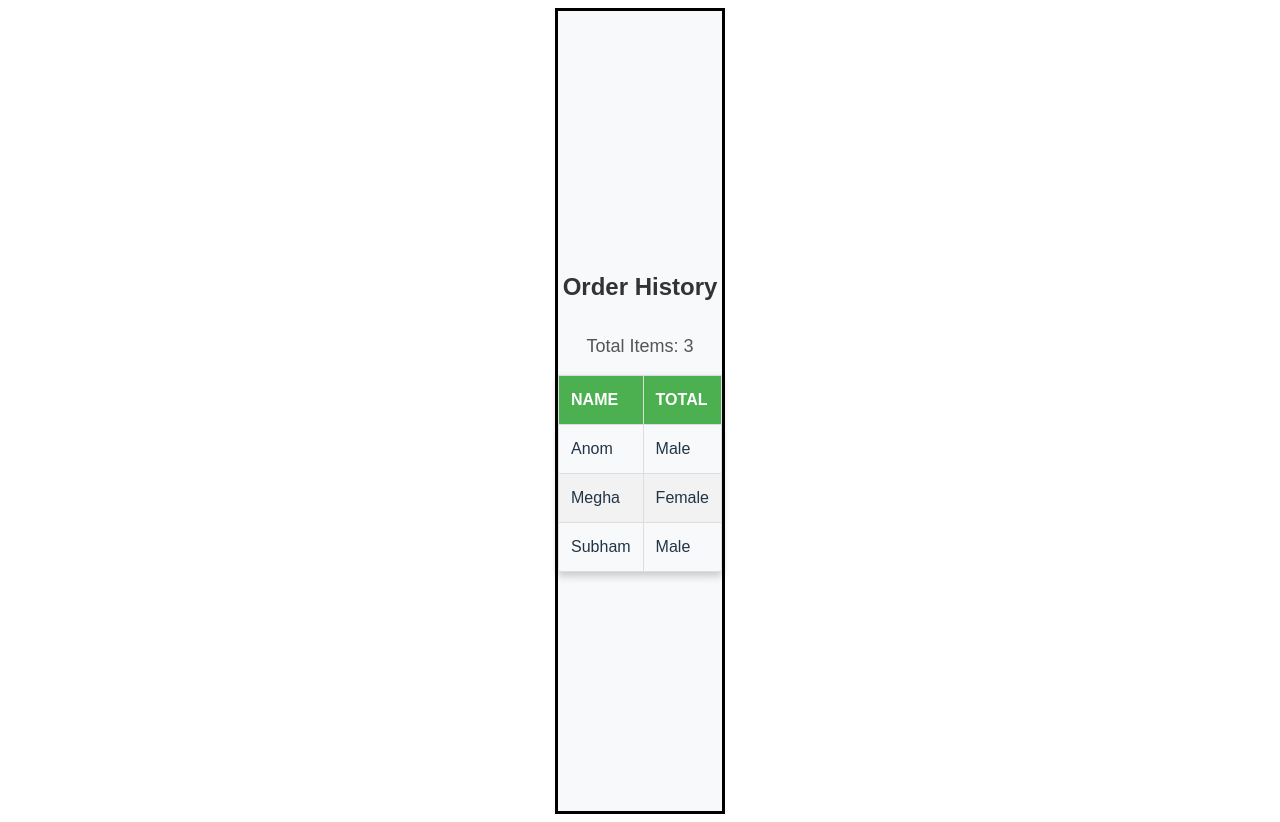
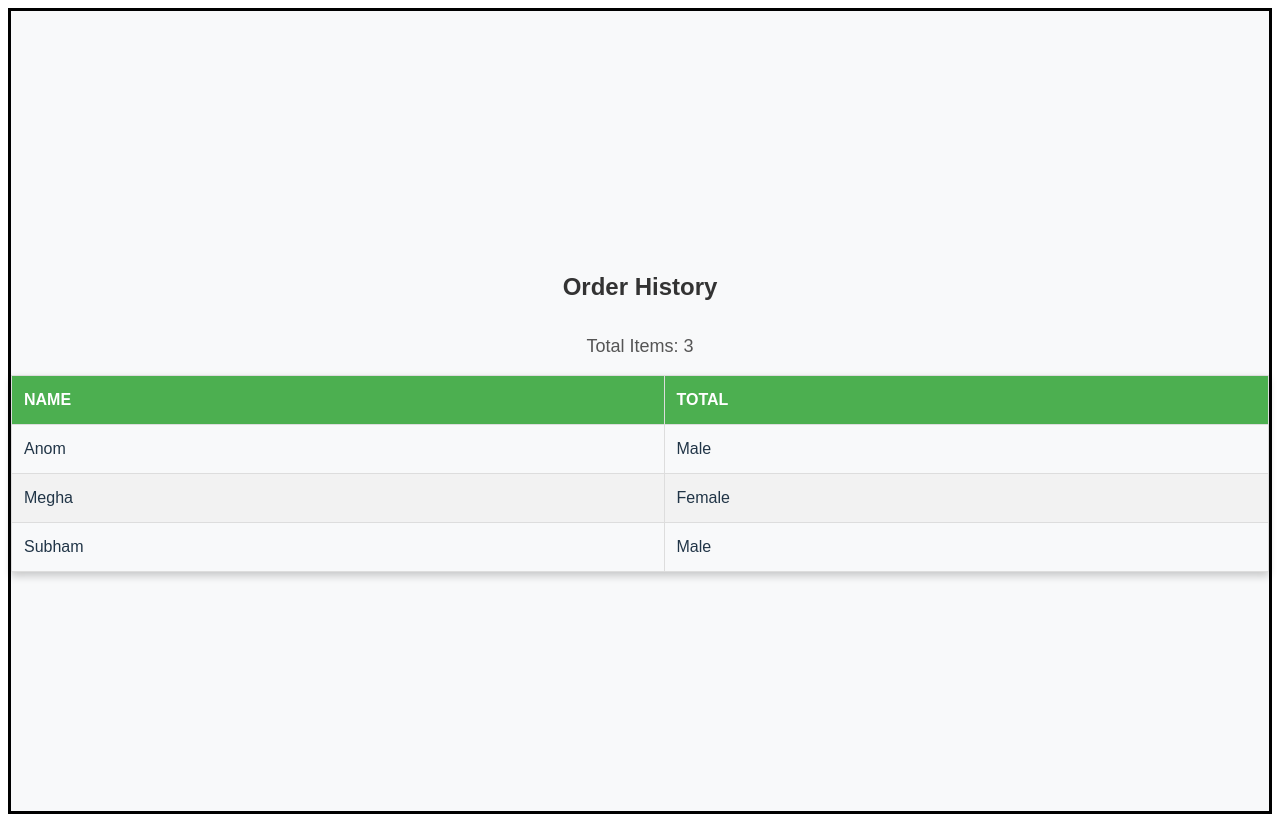
Before and after one commit to DesignerDeveloperDove/Zaiko_Inventory, a React (Vite) app in the folder Zaiko/: page /order-history in a window 1280 px wide. Built offline with nearby package versions, Linux system fonts and the light colour scheme.

Commit message:
changes to root

```diff
--- a/Zaiko/src/App.css
+++ b/Zaiko/src/App.css
@@ -1,6 +1,7 @@
 #root {
-  max-width: 834px;
-  margin: auto;
+  width: 100vw;
+  max-width: none;
+  margin: 0;
   text-align: center;
   border: solid black
 }
@@ -380,41 +381,38 @@ font-size: 20px;
   }
 }
 */
-/* Make the container take the full width and height */
+
 .OrderHistory {
   width: 100%;
-  min-height: 100vh; /* Full viewport height */
+  min-height: 100vh;
   display: flex;
   flex-direction: column;
   align-items: center;
   justify-content: center;
   font-family: Arial, sans-serif;
-  background-color: #f8f9fa; /* Light background */
+  background-color: #f8f9fa;
 }
 
-/* Title styling */
 h2 {
   color: #333;
   margin-bottom: 10px;
   font-size: 24px;
 }
 
-/* Total count styling */
 p {
   font-size: 18px;
   color: #555;
   margin-bottom: 15px;
 }
 
-/* Make table take the full width */
 table {
-  width: 90%; /* Adjust width to fit within the viewport */
-  max-width: 1200px; /* Prevents it from getting too wide */
+  width: 100%;
+  height: 100%;
+  max-width: 100%;
   border-collapse: collapse;
   box-shadow: 0 4px 8px rgba(0, 0, 0, 0.2);
 }
 
-/* Table headers */
 th, td {
   border: 1px solid #ddd;
   padding: 12px;
@@ -427,12 +425,10 @@ th {
   text-transform: uppercase;
 }
 
-/* Alternate row colors */
 tr:nth-child(even) {
   background-color: #f2f2f2;
 }
 
-/* Hover effect */
 tr:hover {
   background-color: #ddd;
   cursor: pointer;
```
